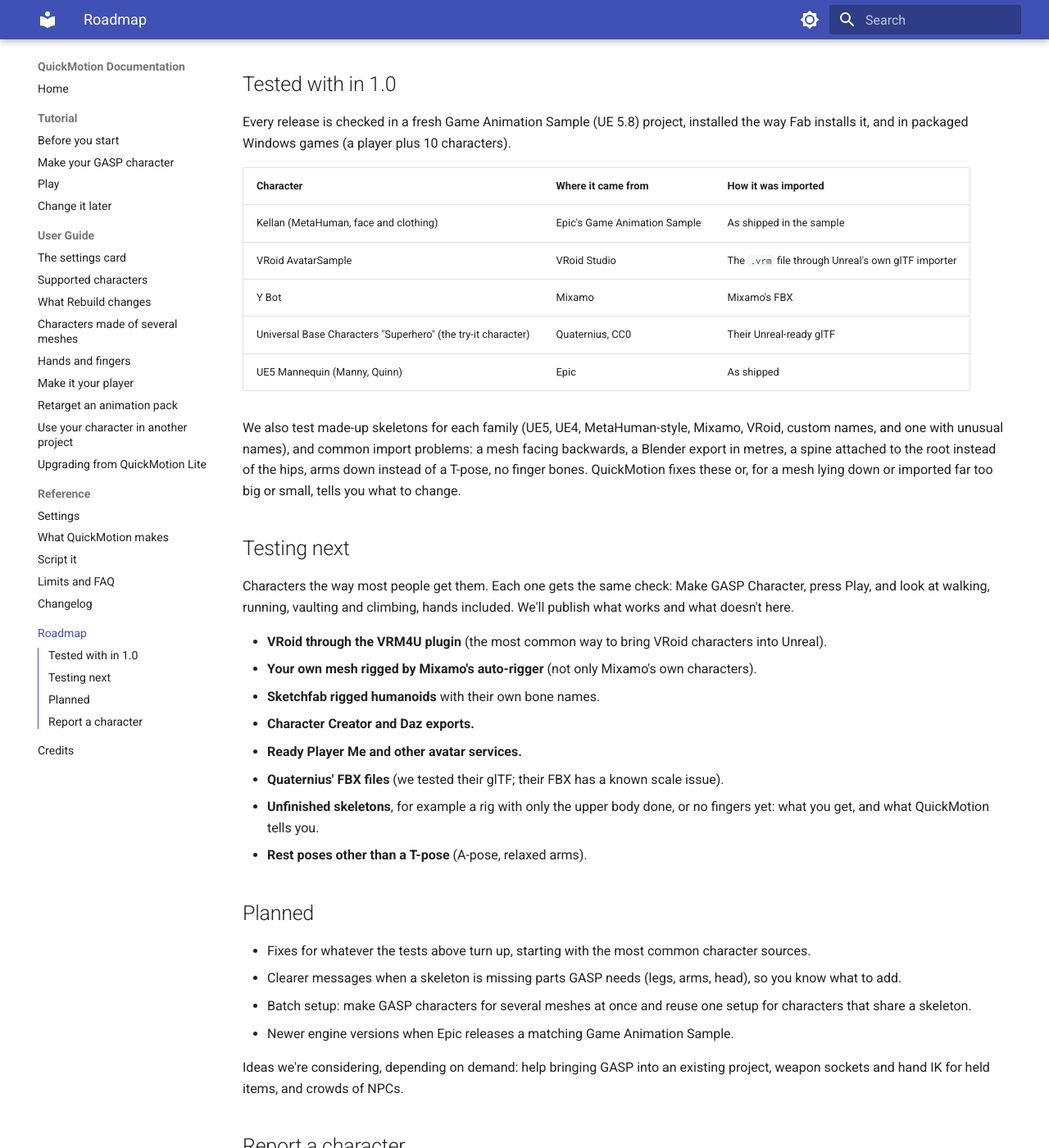
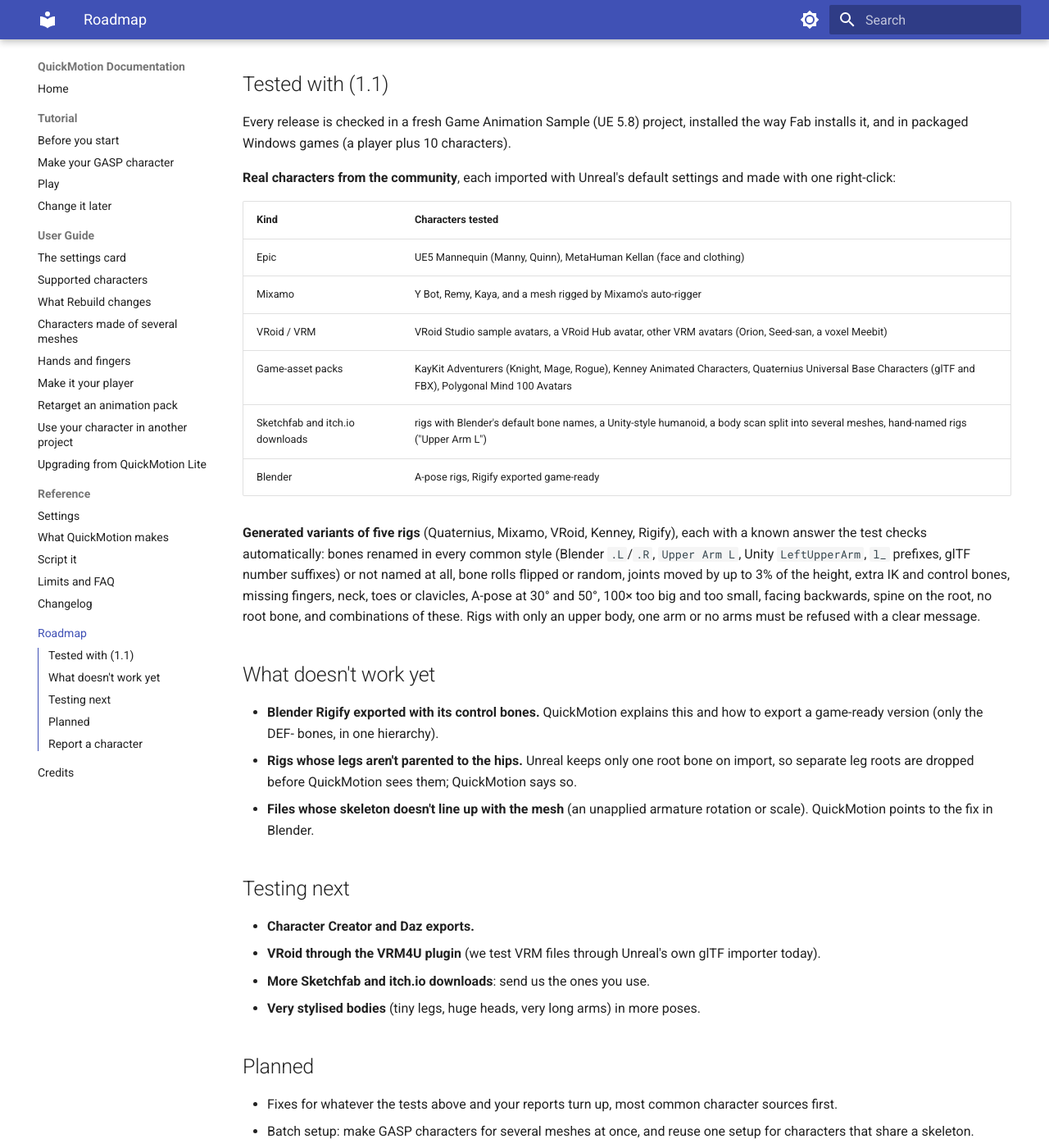
Before and after one commit to QuickSystemsTeam/QuickMotion, an MkDocs documentation site: the page built from docs/roadmap.md, in a window 1280 px wide and 1400 px high, scrolled down 211 px. Shown: the whole window at 82% size. Built offline with MkDocs 1.6.1 and Material for MkDocs 9.7.7, drawn with Linux system fonts in a browser that asks for light colours; some of the changed text lies outside the part shown.

Commit message:
QuickMotion 1.1: many more characters, Fix Size, honest build check; Roadmap and tested characters

```diff
--- a/docs/roadmap.md
+++ b/docs/roadmap.md
@@ -1,48 +1,52 @@
 # Roadmap
 
-QuickMotion 1.0 is out on Fab (full and Lite). This page says honestly what it has been tested with, what we're
-testing next, and what we plan to add. It has no dates: things move up when testing or your reports show they
-matter. If your character doesn't work, please tell us (see **Report a character** below): that's how this list
-gets shorter.
+QuickMotion is on Fab (full and Lite). This page says honestly what it has been tested with, what we're testing next,
+and what we plan to add. It has no dates: things move up when testing or your reports show they matter. If your
+character doesn't work, please tell us (see **Report a character** below): that's how this list gets shorter.
 
-## Tested with in 1.0
+## Tested with (1.1)
 
 Every release is checked in a fresh Game Animation Sample (UE 5.8) project, installed the way Fab installs it, and in
 packaged Windows games (a player plus 10 characters).
 
-| Character | Where it came from | How it was imported |
-|---|---|---|
-| Kellan (MetaHuman, face and clothing) | Epic's Game Animation Sample | As shipped in the sample |
-| VRoid AvatarSample | VRoid Studio | The `.vrm` file through Unreal's own glTF importer |
-| Y Bot | Mixamo | Mixamo's FBX |
-| Universal Base Characters "Superhero" (the try-it character) | Quaternius, CC0 | Their Unreal-ready glTF |
-| UE5 Mannequin (Manny, Quinn) | Epic | As shipped |
+**Real characters from the community**, each imported with Unreal's default settings and made with one right-click:
 
-We also test made-up skeletons for each family (UE5, UE4, MetaHuman-style, Mixamo, VRoid, custom names, and one
-with unusual names), and common import problems: a mesh facing backwards, a Blender export in metres, a spine
-attached to the root instead of the hips, arms down instead of a T-pose, no finger bones. QuickMotion fixes these or,
-for a mesh lying down or imported far too big or small, tells you what to change.
+| Kind | Characters tested |
+|---|---|
+| Epic | UE5 Mannequin (Manny, Quinn), MetaHuman Kellan (face and clothing) |
+| Mixamo | Y Bot, Remy, Kaya, and a mesh rigged by Mixamo's auto-rigger |
+| VRoid / VRM | VRoid Studio sample avatars, a VRoid Hub avatar, other VRM avatars (Orion, Seed-san, a voxel Meebit) |
+| Game-asset packs | KayKit Adventurers (Knight, Mage, Rogue), Kenney Animated Characters, Quaternius Universal Base Characters (glTF and FBX), Polygonal Mind 100 Avatars |
+| Sketchfab and itch.io downloads | rigs with Blender's default bone names, a Unity-style humanoid, a body scan split into several meshes, hand-named rigs ("Upper Arm L") |
+| Blender | A-pose rigs, Rigify exported game-ready |
+
+**Generated variants of five rigs** (Quaternius, Mixamo, VRoid, Kenney, Rigify), each with a known answer the test
+checks automatically: bones renamed in every common style (Blender `.L`/`.R`, `Upper Arm L`, Unity `LeftUpperArm`,
+`l_` prefixes, glTF number suffixes) or not named at all, bone rolls flipped or random, joints moved by up to 3% of
+the height, extra IK and control bones, missing fingers, neck, toes or clavicles, A-pose at 30° and 50°, 100× too big
+and too small, facing backwards, spine on the root, no root bone, and combinations of these. Rigs with only an upper
+body, one arm or no arms must be refused with a clear message.
+
+## What doesn't work yet
+
+- **Blender Rigify exported with its control bones.** QuickMotion explains this and how to export a game-ready
+  version (only the DEF- bones, in one hierarchy).
+- **Rigs whose legs aren't parented to the hips.** Unreal keeps only one root bone on import, so separate leg roots
+  are dropped before QuickMotion sees them; QuickMotion says so.
+- **Files whose skeleton doesn't line up with the mesh** (an unapplied armature rotation or scale). QuickMotion
+  points to the fix in Blender.
 
 ## Testing next
 
-Characters the way most people get them. Each one gets the same check: Make GASP Character, press Play, and look at
-walking, running, vaulting and climbing, hands included. We'll publish what works and what doesn't here.
-
-- **VRoid through the VRM4U plugin** (the most common way to bring VRoid characters into Unreal).
-- **Your own mesh rigged by Mixamo's auto-rigger** (not only Mixamo's own characters).
-- **Sketchfab rigged humanoids** with their own bone names.
 - **Character Creator and Daz exports.**
-- **Ready Player Me and other avatar services.**
-- **Quaternius' FBX files** (we tested their glTF; their FBX has a known scale issue).
-- **Unfinished skeletons**, for example a rig with only the upper body done, or no fingers yet: what you get, and what
-  QuickMotion tells you.
-- **Rest poses other than a T-pose** (A-pose, relaxed arms).
+- **VRoid through the VRM4U plugin** (we test VRM files through Unreal's own glTF importer today).
+- **More Sketchfab and itch.io downloads**: send us the ones you use.
+- **Very stylised bodies** (tiny legs, huge heads, very long arms) in more poses.
 
 ## Planned
 
-- Fixes for whatever the tests above turn up, starting with the most common character sources.
-- Clearer messages when a skeleton is missing parts GASP needs (legs, arms, head), so you know what to add.
-- Batch setup: make GASP characters for several meshes at once and reuse one setup for characters that share a
+- Fixes for whatever the tests above and your reports turn up, most common character sources first.
+- Batch setup: make GASP characters for several meshes at once, and reuse one setup for characters that share a
   skeleton.
 - Newer engine versions when Epic releases a matching Game Animation Sample.
 
@@ -51,5 +55,6 @@ IK for held items, and crowds of NPCs.
 
 ## Report a character
 
-Email [quicksystemssupport@gmail.com](mailto:quicksystemssupport@gmail.com) with where the character came from (a link if it's public), how you imported it, and the
-**Result** line from the settings card. A screenshot of the confirmation window after you click Create helps too.
+Email [quicksystemssupport@gmail.com](mailto:quicksystemssupport@gmail.com) with where the character came from (a
+link if it's public), how you imported it, and the **Result** line from the settings card. A screenshot of the
+confirmation window after you click Create helps too.
```
Also changed, not shown: docs/guide/supported-characters.md (+38 -8 lines), docs/reference/changelog.md (+14 -0 lines), docs/reference/limits-and-faq.md (+12 -6 lines), docs/reference/settings.md (+3 -1 lines).
